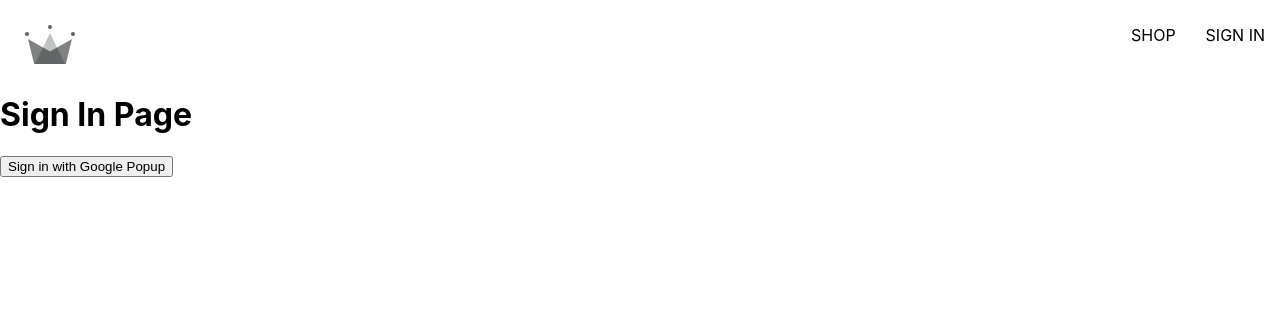
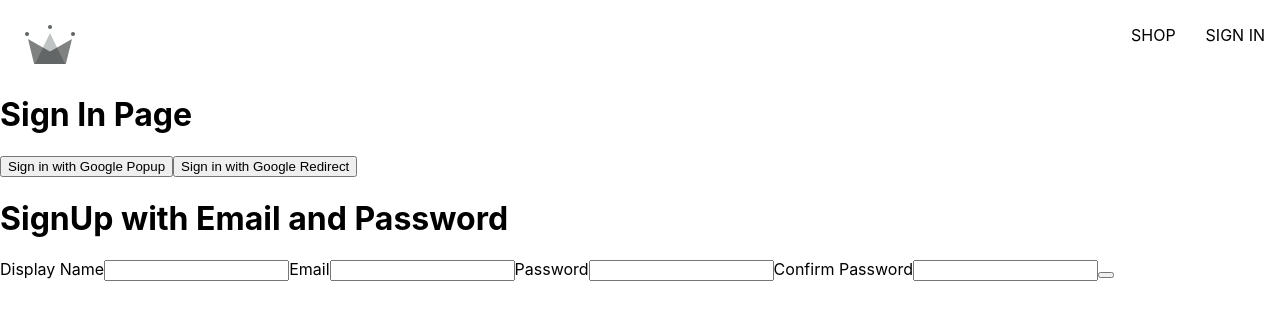
Before and after one commit to vikramcvk/crwn-clothing, a React (Create React App) app: page /sign-in in a window 1280 px wide. Shown: the top 320 px of the page. Built offline with nearby package versions, Linux system fonts and the light colour scheme; the HTML template or start-up script is replaced by a standard one; a web font is replaced by a local one.

Commit message:
sign-up form using firebase/firestore implemented

```diff
--- /dev/null
+++ b/src/components/sign-up-form/sign-up-form.component.jsx
@@ -0,0 +1,94 @@
+import { useState } from "react";
+import { createAuthUserWithEmailAndPassword,createUserDocumentFromAuth } from "../../utils/firebase/firebase.utils";
+
+const defaultFormFields = {
+    displayName: '',
+    email: '',
+    password: '',
+    confirmPassword: '',
+};
+
+
+const SignUpForm = () => {
+
+    const [formFields,setFormFields] = useState(defaultFormFields);
+    const {displayName,email,password,confirmPassword} = formFields;
+
+    console.log(formFields);
+
+    const resetFormFields = () => {
+
+        setFormFields(defaultFormFields);
+    };
+
+    const handleSubmit = async (event) => {
+        event.preventDefault();
+
+        if (password !=  confirmPassword) {
+            alert ('password do not match');
+            return;
+        }
+
+        try {
+            const {user} = await createAuthUserWithEmailAndPassword(
+                email,
+                password);
+
+            await createUserDocumentFromAuth(user,{displayName});
+            resetFormFields();
+
+        } catch(error) {
+            if (error.code === 'auth/email-already-in-use'){
+                alert('Email already in use, use new emailid');
+            }else {
+            console.log('error logged in by the user:',error);
+            }
+        }
+
+    }
+
+    const handleChange = (event) => {
+        const {name,value} = event.target;
+
+        setFormFields({...formFields, [name]: value});
+
+    };
+
+    return (
+        <div>
+            <h1> SignUp with Email and Password </h1>
+            <form onSubmit={handleSubmit}>
+
+                <label>Display Name</label>
+                <input type="text" required onChange={handleChange}
+                name="displayName"
+                value={displayName}/>
+
+                <label>Email</label>
+                <input  type="email" required onChange={handleChange}
+                name="email"
+                value={email}/>
+
+                <label>Password</label>
+                <input  type="password" required onChange={handleChange}
+                name="password"
+                value={password}/>
+
+                <label>Confirm Password</label>
+                <input  type="password" required onChange={handleChange}
+                name="confirmPassword"
+                value={confirmPassword}/>
+
+                <button type="submit" ></button>
+
+
+
+            </form>
+
+
+        </div>
+    );
+};
+
+
+export default SignUpForm;
--- a/src/routes/sign-in/sign-in.component.jsx
+++ b/src/routes/sign-in/sign-in.component.jsx
@@ -1,17 +1,46 @@
-import {signInWithGooglePopup,createUserDocumentFromAuth} from '../../utils/firebase/firebase.utils';
+import { useEffect } from 'react';
+import { getRedirectResult } from 'firebase/auth';
 
-  const SignIn = () => {
-    const logGoogleUser = async () => {
-      const {user} = await signInWithGooglePopup();
-      const userDocRef = await createUserDocumentFromAuth(user);
-      console.log(user);
+
+import {
+        auth,
+        signInWithGooglePopup,
+        signInWithGoogleRedirect,
+        createUserDocumentFromAuth
+    } from '../../utils/firebase/firebase.utils';
+
+    import SignUpForm from '../../components/sign-up-form/sign-up-form.component';
+
+    //import { async } from '@firebase/util';
+
+        const SignIn = () => {
+
+            useEffect( async () => {
+
+                const response = await getRedirectResult(auth);
+
+                console.log(response);
+            }, []);
+
+        const logGoogleUser = async () => {
+        const {user} = await signInWithGooglePopup();
+        const userDocRef = await createUserDocumentFromAuth(user);
+        console.log(user);
 
     };
+           /*
+            const logGoogleRedirectUser = async () => {
+            const {user} = await signInWithGoogleRedirect();
+            console.log({user});
+        };*/
 
     return (
       <div>
         <h1>Sign In Page</h1>
         <button onClick={logGoogleUser}>Sign in with Google Popup</button>
+        <button onClick={signInWithGoogleRedirect}>Sign in with Google Redirect</button>
+        <SignUpForm />
+
       </div>
     );
   };
--- a/src/utils/firebase/firebase.utils.js
+++ b/src/utils/firebase/firebase.utils.js
@@ -5,6 +5,7 @@
     signInWithRedirect,
     signInWithPopup,
     GoogleAuthProvider,
+    createUserWithEmailAndPassword
 } from 'firebase/auth';
 
 import {
@@ -36,10 +37,11 @@
 
   export const auth = getAuth();
   export const signInWithGooglePopup = () => signInWithPopup(auth,provider);
-
+  export const signInWithGoogleRedirect = () => signInWithRedirect(auth,provider);
   export const db = getFirestore();
 
-  export const createUserDocumentFromAuth = async (userAuth) => {
+  export const createUserDocumentFromAuth = async (userAuth,
+    additionalInformation = {}) => {
 
       const userDocRef = doc(db,'users',userAuth.uid);
       console.log(userDocRef);
@@ -56,7 +58,8 @@
               await setDoc(userDocRef, {
                   displayName,
                   email,
-                  createdAt
+                  createdAt,
+                  ...additionalInformation,
               });
           } catch (error) {
               console.log('error creating the user',error.message);
@@ -64,3 +67,11 @@
       }
       return userDocRef;
   }
+
+  export const createAuthUserWithEmailAndPassword = async (email,password) => {
+
+        if (!email || !password) return;
+
+         return await createUserWithEmailAndPassword(auth,email,password);
+
+}
```
Also changed, not shown: src/components/form-input/form-input.component.jsx (added), src/components/form-input/form-input.styles.scss (added).
